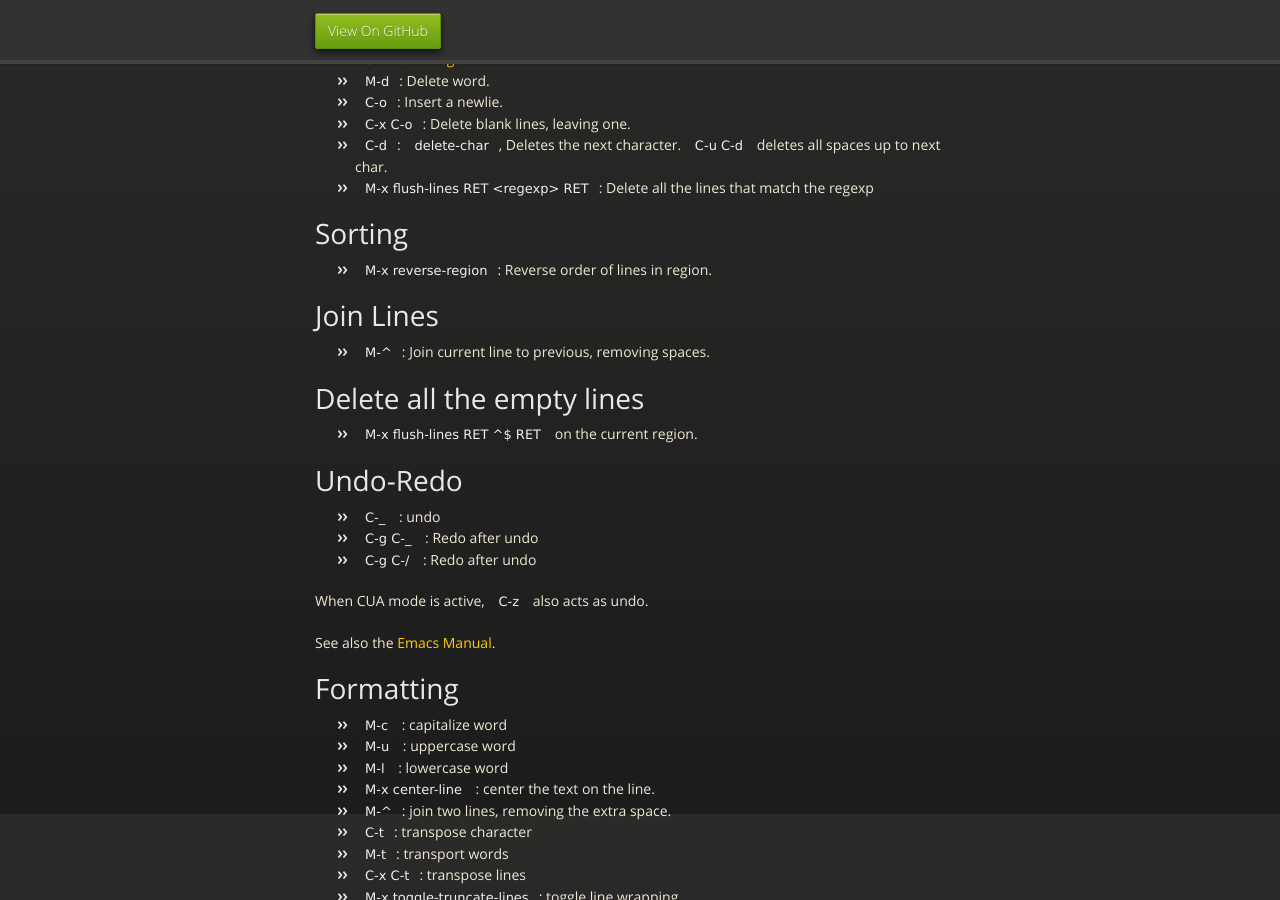
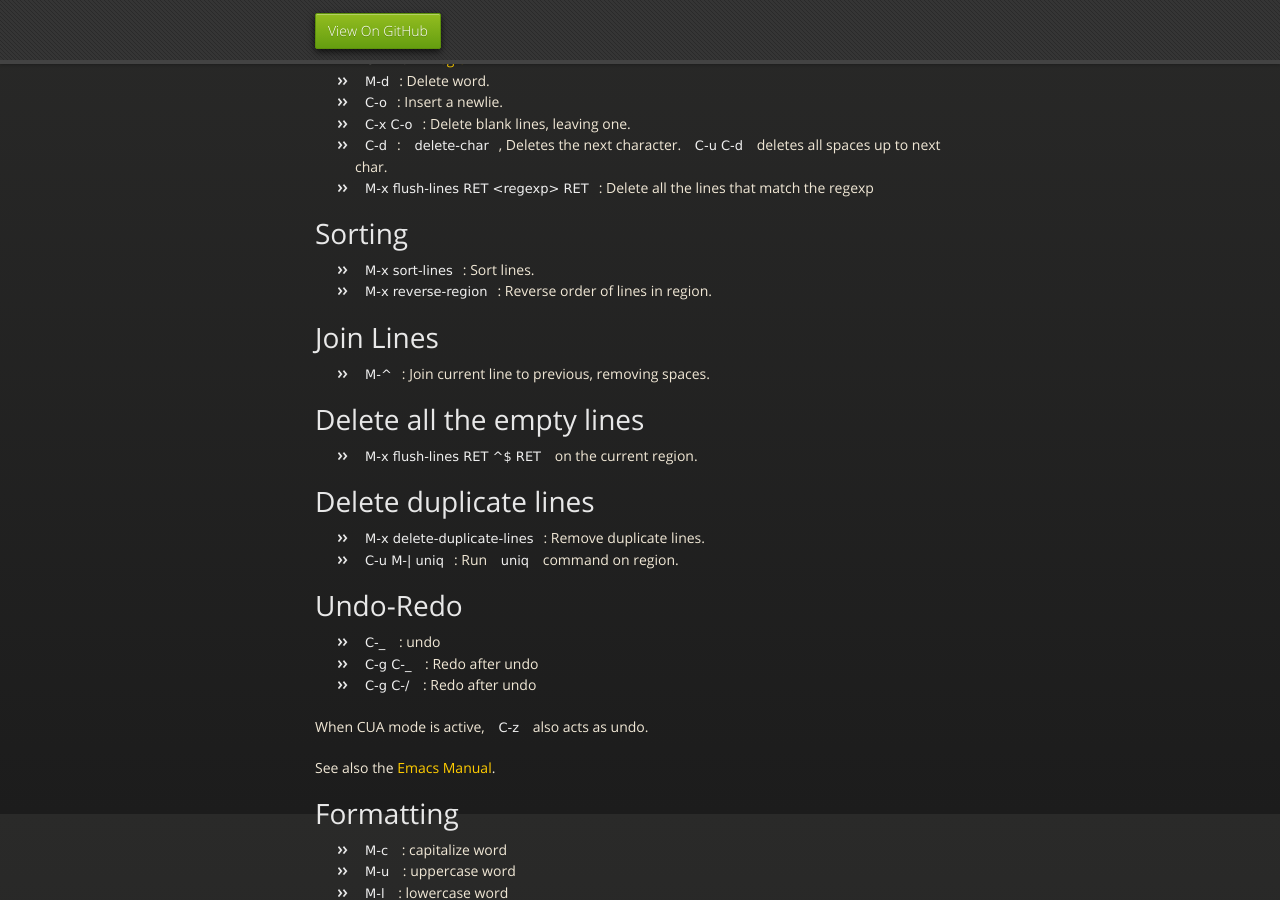
Before and after one commit to tychobrailleur/tychobrailleur.github.io, a Jekyll site: the page built from editing.md, in a window 1280 px wide and 900 px high, scrolled down 986 px. Built offline with Jekyll 4.4.1, drawn with Linux system fonts in a browser that asks for light colours; nearby versions of some CDN libraries.

Commit message:
Remove duplicate lines.

```diff
--- a/editing.md
+++ b/editing.md
@@ -7,8 +7,11 @@ layout: default
 
 A new file can be created in two ways:
 
-- Open a non-existing file from the command line with emacs: `$ emacs my_new_file`.  This will open a new empty buffer.
-- Create a new buffer in Emacs by typing `C-x b` name of the buffer `RET`.  This creates a new buffer you can edit.  You can then [save to a file](editing.html#save).
+- Open a non-existing file from the command line with emacs: `$ emacs
+  my_new_file`.  This will open a new empty buffer.
+- Create a new buffer in Emacs by typing `C-x b` name of the buffer
+  `RET`.  This creates a new buffer you can edit.  You can then [save
+  to a file](editing.html#save).
 
 # Save
 
@@ -53,6 +56,7 @@ after `C-y` as many times as you need.
 
 # Sorting
 
+- `M-x sort-lines`: Sort lines.
 - `M-x reverse-region`: Reverse order of lines in region.
 
 # Join Lines
@@ -62,6 +66,11 @@ after `C-y` as many times as you need.
 # Delete all the empty lines
 
 - `M-x flush-lines RET ^$ RET` on the current region.
+
+# Delete duplicate lines
+
+- `M-x delete-duplicate-lines`: Remove duplicate lines.
+- `C-u M-| uniq`: Run `uniq` command on region.
 
 # Undo-Redo
 
```
Also changed, not shown: commands.md (+2 -1 lines), shell.md (+6 -0 lines).
